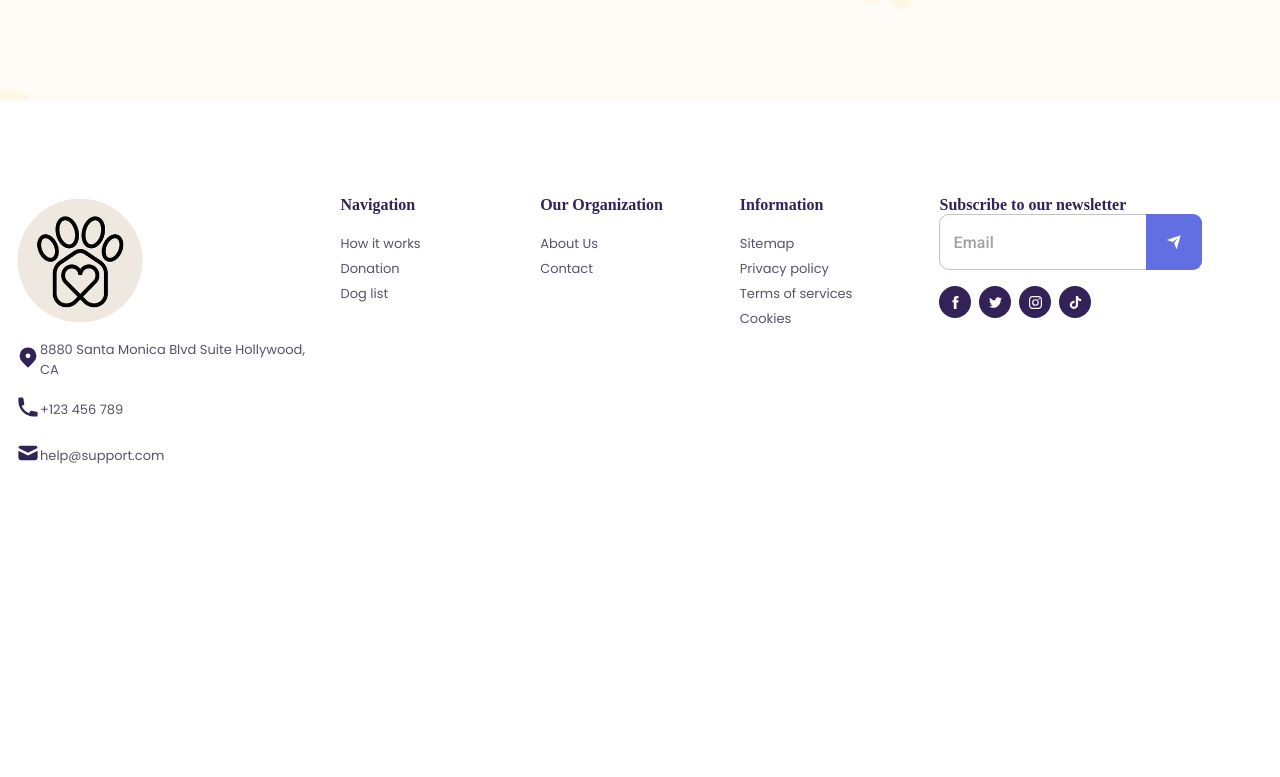
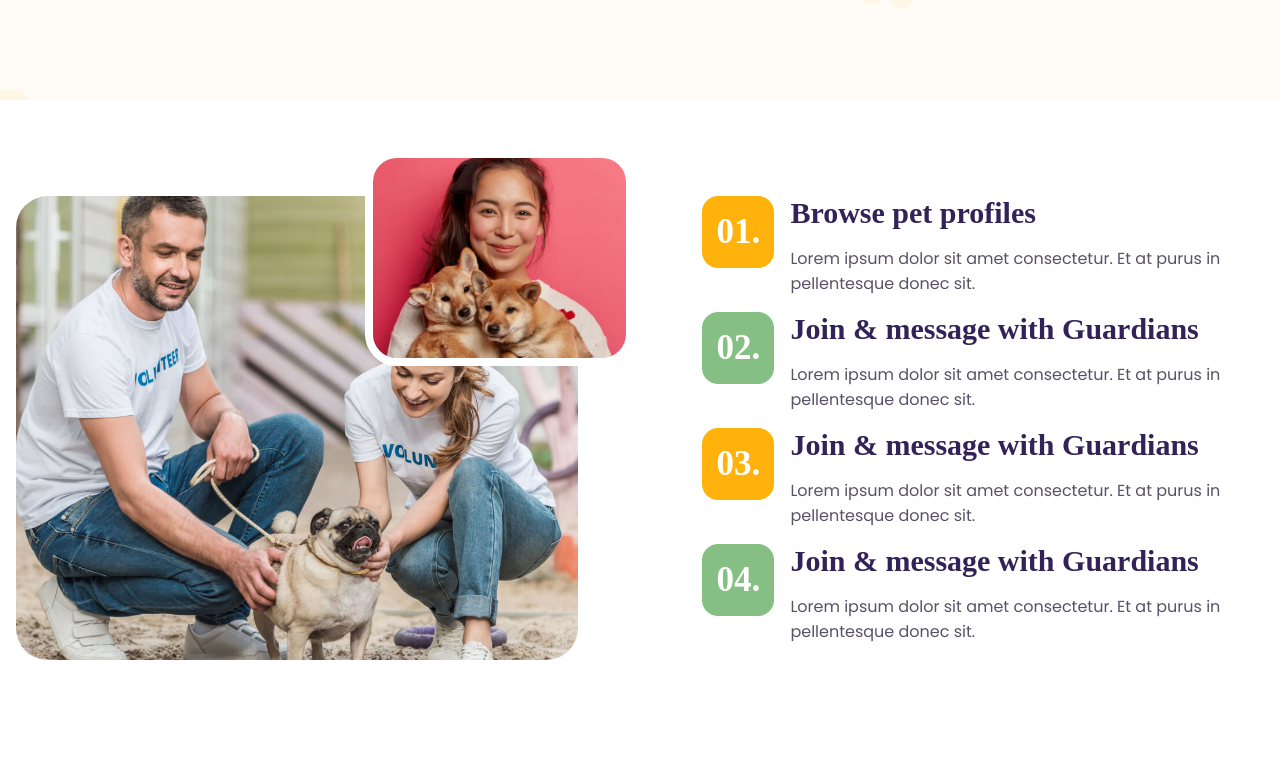
Before and after one commit to simz14/HappyTails, a React (Vite) app in the folder client/: page /howitworks in a window 1280 px wide. Shown: the part 363-1140 px from the top of the page. Before the commit the page ends 865 px from the top, so only its background shows below. Built offline with nearby package versions, Linux system fonts and the light colour scheme; a web font is replaced by a local one.

Commit message:
how it works screen steps

```diff
--- a/client/src/screens/HowItWorks/HowItWorks.jsx
+++ b/client/src/screens/HowItWorks/HowItWorks.jsx
@@ -1,11 +1,13 @@
 import React from "react";
 import Layout from "../../components/Layout";
 import IntroSection from "./components/IntroSection";
+import StepsSection from "./components/StepsSection";
 
 const HowItWorks = () => {
   return (
     <Layout>
       <IntroSection />
+      <StepsSection />
     </Layout>
   );
 };
--- /dev/null
+++ b/client/src/screens/HowItWorks/components/StepsSection.jsx
@@ -0,0 +1,128 @@
+import React from "react";
+import { Container } from "../../../components/Container";
+import { Spacer } from "../../../components/Spacer";
+import styled from "styled-components";
+import donation1 from "../../../assets/donation/donation1.jpg";
+import donation5 from "../../../assets/donation/donation5.jpg";
+
+const ContentWrap = styled.div`
+  display: grid;
+  grid-template-columns: 1fr 1fr;
+  gap: 10%;
+
+  .images {
+    position: relative;
+    .fullImg {
+      height: 100%;
+      width: 100%;
+      object-fit: cover;
+      border-radius: ${({ theme }) => theme.radius.large};
+    }
+    .smallImg {
+      border-radius: ${({ theme }) => theme.radius.large};
+      width: 45%;
+      height: 200px;
+      object-fit: cover;
+      border: 8px solid white;
+      position: absolute;
+      top: -10%;
+      right: -10%;
+      @media (max-width: 1030px) {
+        right: 0;
+      }
+    }
+  }
+
+  .step {
+    display: flex;
+    gap: 1rem;
+    .num {
+      padding: ${({ theme }) => theme.spacing.padding.large};
+      border-radius: ${({ theme }) => theme.radius.small};
+      display: flex;
+      align-items: center;
+      height: 2rem;
+      width: 2rem;
+      justify-content: center;
+      h2 {
+        color: white;
+      }
+    }
+    .green {
+      background-color: ${({ theme }) => theme.colors.green};
+    }
+    .yellow {
+      background-color: ${({ theme }) => theme.colors.brightYellow};
+    }
+  }
+  @media (max-width: 1030px) {
+    grid-template-columns: 1fr;
+  }
+`;
+
+const StepsSection = () => {
+  return (
+    <Container>
+      <Spacer size="s" />
+      <ContentWrap>
+        <div className="images">
+          <img className="fullImg" src={donation1} alt="adoption" />
+          <img className="smallImg" src={donation5} alt="adoption" />
+        </div>
+        <div className="steps">
+          <div className="step">
+            <div className="num yellow">
+              <h2>01.</h2>
+            </div>
+            <div>
+              <h3>Browse pet profiles</h3>
+              <p>
+                Lorem ipsum dolor sit amet consectetur. Et at purus in
+                pellentesque donec sit.
+              </p>
+            </div>
+          </div>
+          <div className="step">
+            <div className="num green">
+              <h2>02.</h2>
+            </div>
+            <div>
+              <h3>Join & message with Guardians</h3>
+              <p>
+                Lorem ipsum dolor sit amet consectetur. Et at purus in
+                pellentesque donec sit.
+              </p>
+            </div>
+          </div>
+          <div className="step">
+            <div className="num yellow">
+              <h2>03.</h2>
+            </div>
+            <div>
+              <h3>Join & message with Guardians</h3>
+              <p>
+                Lorem ipsum dolor sit amet consectetur. Et at purus in
+                pellentesque donec sit.
+              </p>
+            </div>
+          </div>
+          <div className="step">
+            <div className="num green">
+              <h2>04.</h2>
+            </div>
+            <div>
+              <h3>Join & message with Guardians</h3>
+              <p>
+                Lorem ipsum dolor sit amet consectetur. Et at purus in
+                pellentesque donec sit.
+              </p>
+            </div>
+          </div>
+        </div>
+      </ContentWrap>
+      <Spacer size="s" />
+    </Container>
+  );
+};
+
+export default StepsSection;
--- a/client/src/utils/themes/colors.jsx
+++ b/client/src/utils/themes/colors.jsx
@@ -10,4 +10,5 @@ export const colors = {
   lightBcgBlue: "  #F5F9FA",
   lightBcgPink: "#fffcf8",
   brightYellow: "#ffb20c",
+  green: "#85bf83",
 };
```
Also changed, not shown: client/src/assets/donation/donation5.jpg (added).
